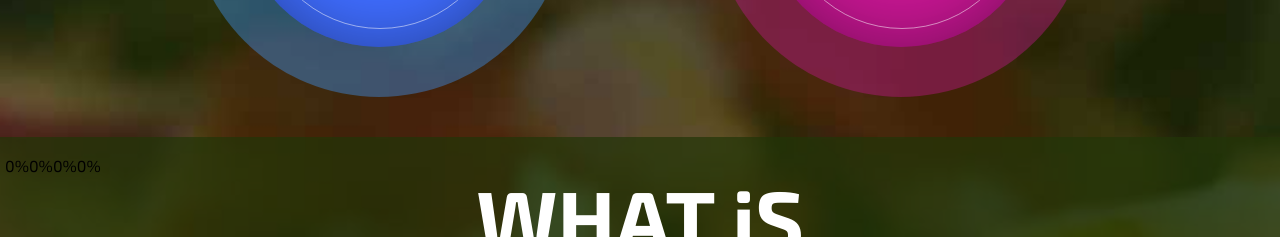
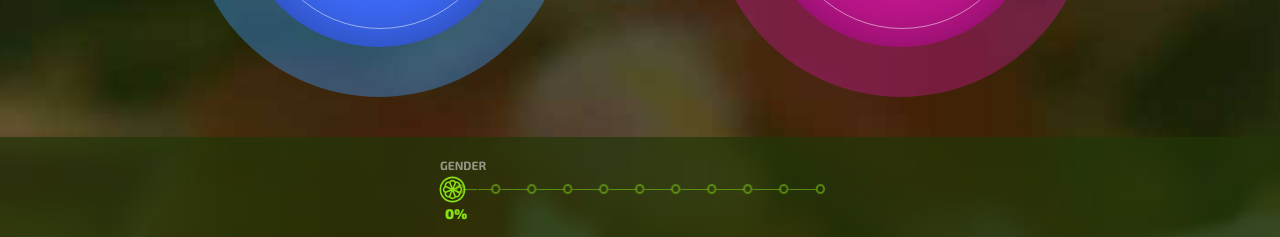
Before and after one commit to postolenko/ketodieta, a plain HTML site: page index.html in a window 1280 px wide. Shown: the part 684-921 px from the top of the page. Drawn offline with Linux system fonts and the light colour scheme.

Commit message:
Ketaodieta

```diff
--- a/index.html
+++ b/index.html
@@ -96,22 +96,60 @@
 			<div class="steps_chart_wrapp">
 				<div class="row">
 					<ul class="steps_chart">
-						<li>
-							<img src="img/" alt="" />
+						<li class="active">
+							<p class="step_name">Gender</p>
+							<img src="img/lime_ruller.svg" alt="" />
 							<p class="percent_val">0%</p>
 						</li>
 						<li>
-							<img src="img/" alt="" />
-							<p class="percent_val">0%</p>
+							<p class="step_name">Gender</p>
+							<img src="img/lime_ruller.svg" alt="" />
+							<p class="percent_val">10%</p>
 						</li>
 						<li>
-							<img src="img/" alt="" />
-							<p class="percent_val">0%</p>
+							<p class="step_name">Gender</p>
+							<img src="img/lime_ruller.svg" alt="" />
+							<p class="percent_val">20%</p>
 						</li>
-
 						<li>
-							<img src="img/" alt="" />
-							<p class="percent_val">0%</p>
+							<p class="step_name">Gender</p>
+							<img src="img/lime_ruller.svg" alt="" />
+							<p class="percent_val">30%</p>
+						</li>
+						<li>
+							<p class="step_name">Gender</p>
+							<img src="img/lime_ruller.svg" alt="" />
+							<p class="percent_val">40%</p>
+						</li>
+						<li>
+							<p class="step_name">Gender</p>
+							<img src="img/lime_ruller.svg" alt="" />
+							<p class="percent_val">50%</p>
+						</li>
+						<li>
+							<p class="step_name">Gender</p>
+							<img src="img/lime_ruller.svg" alt="" />
+							<p class="percent_val">60%</p>
+						</li>
+						<li>
+							<p class="step_name">Gender</p>
+							<img src="img/lime_ruller.svg" alt="" />
+							<p class="percent_val">70%</p>
+						</li>
+						<li>
+							<p class="step_name">Gender</p>
+							<img src="img/lime_ruller.svg" alt="" />
+							<p class="percent_val">80%</p>
+						</li>
+						<li>
+							<p class="step_name">Gender</p>
+							<img src="img/lime_ruller.svg" alt="" />
+							<p class="percent_val">90%</p>
+						</li>
+						<li>
+							<p class="step_name">Gender</p>
+							<img src="img/lime_ruller.svg" alt="" />
+							<p class="percent_val">100%</p>
 						</li>
 					</ul>
 				</div>
--- a/style.css
+++ b/style.css
@@ -928,23 +928,80 @@ h1 {
 
 .steps_chart_wrapp {
     background: rgba(33, 53, 8, .7);
+    /*min-height: 70px;*/
+    padding: 38px 0;
 }
 
 .steps_chart {
     display: flex;
+    justify-content: center;
 }
 
 .steps_chart li {
     display: inline-block;
     vertical-align: top;
+    width: 36px;
+    height: 27px;
+    background-image: url(img/step_line.png);
+    background-position: center;
+    background-repeat: no-repeat;
+    background-size: auto;
+}
+
+.steps_chart li:nth-child(1) {
+    background-image: url(img/step_line_first.png);
+}
+
+.steps_chart li:last-child {
+    background-image: url(img/step_line_last.png);
 }
 
 .steps_chart li img {
-
+    display: none;
+    position: relative;
+    top: -14px;
+    left: -3px;
+}
+
+.steps_chart li.active img {
+    display: block;
 }
 
 .percent_val {
-
+    display: none;
+    padding: 2px 0;
+    text-align: center;
+    font-size: 14px;
+    line-height: 18px;
+    font-weight: 900;
+    color: #86de13;
+    position: relative;
+    top: -14px;
+    left: -4px;
+}
+
+.steps_chart li.active .percent_val {
+    display: block;
+}
+
+.step_name {
+    opacity: .5;
+    text-transform: uppercase;
+    font-size: 12px;
+    line-height: 15px;
+    font-weight: 600;
+    color: #ffffff;
+}
+
+.steps_chart li .step_name  {
+    display: none;
+    position: relative;
+    top: -17px;
+    left: -2px;
+}
+
+.steps_chart li.active .step_name  {
+    display: block;
 }
 
 .h2_wrapp {
```
Also changed, not shown: img/lime_ruller.svg (added), img/step_line.png (added), img/step_line_first.png (added), img/step_line_last.png (added).
